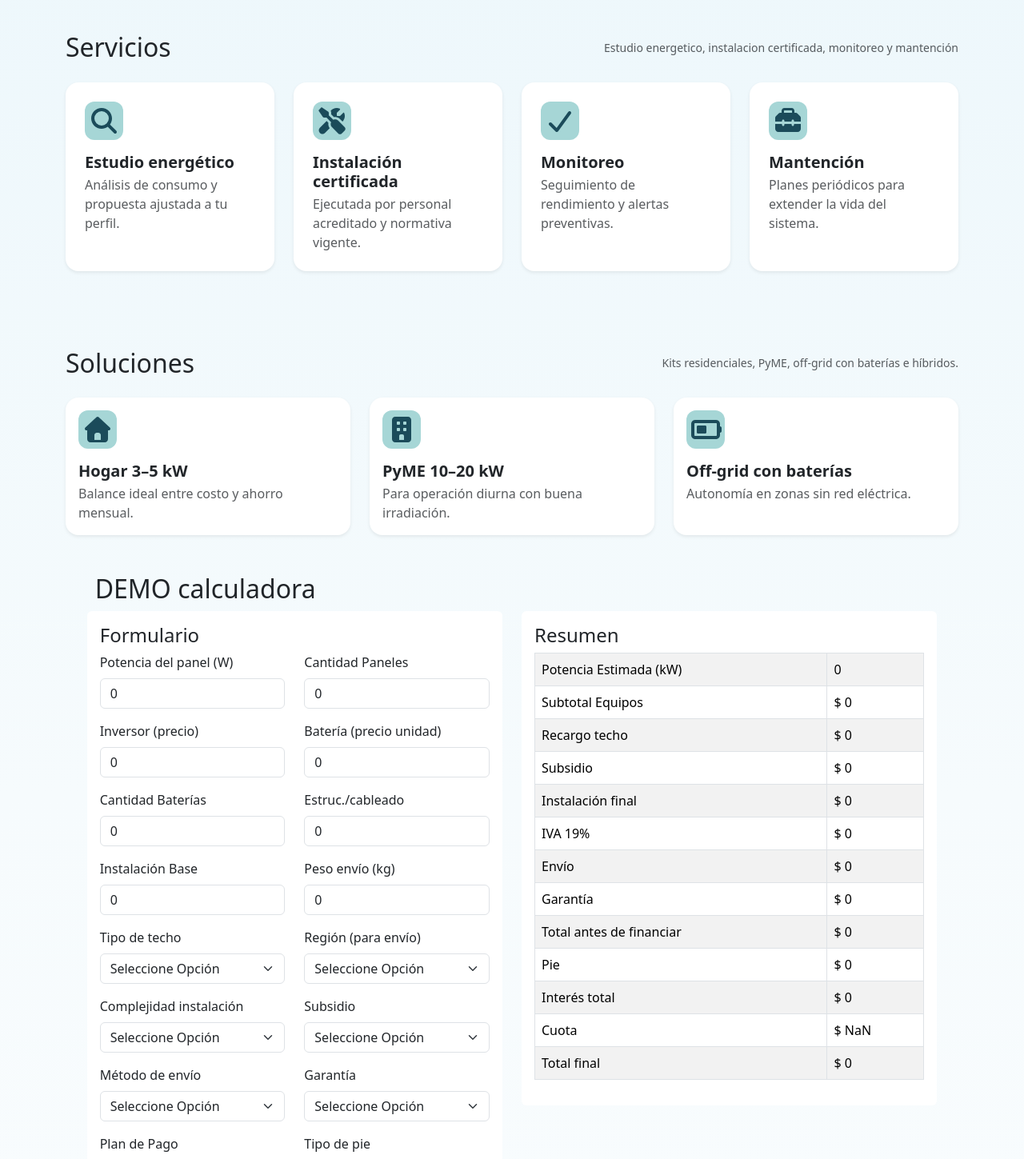
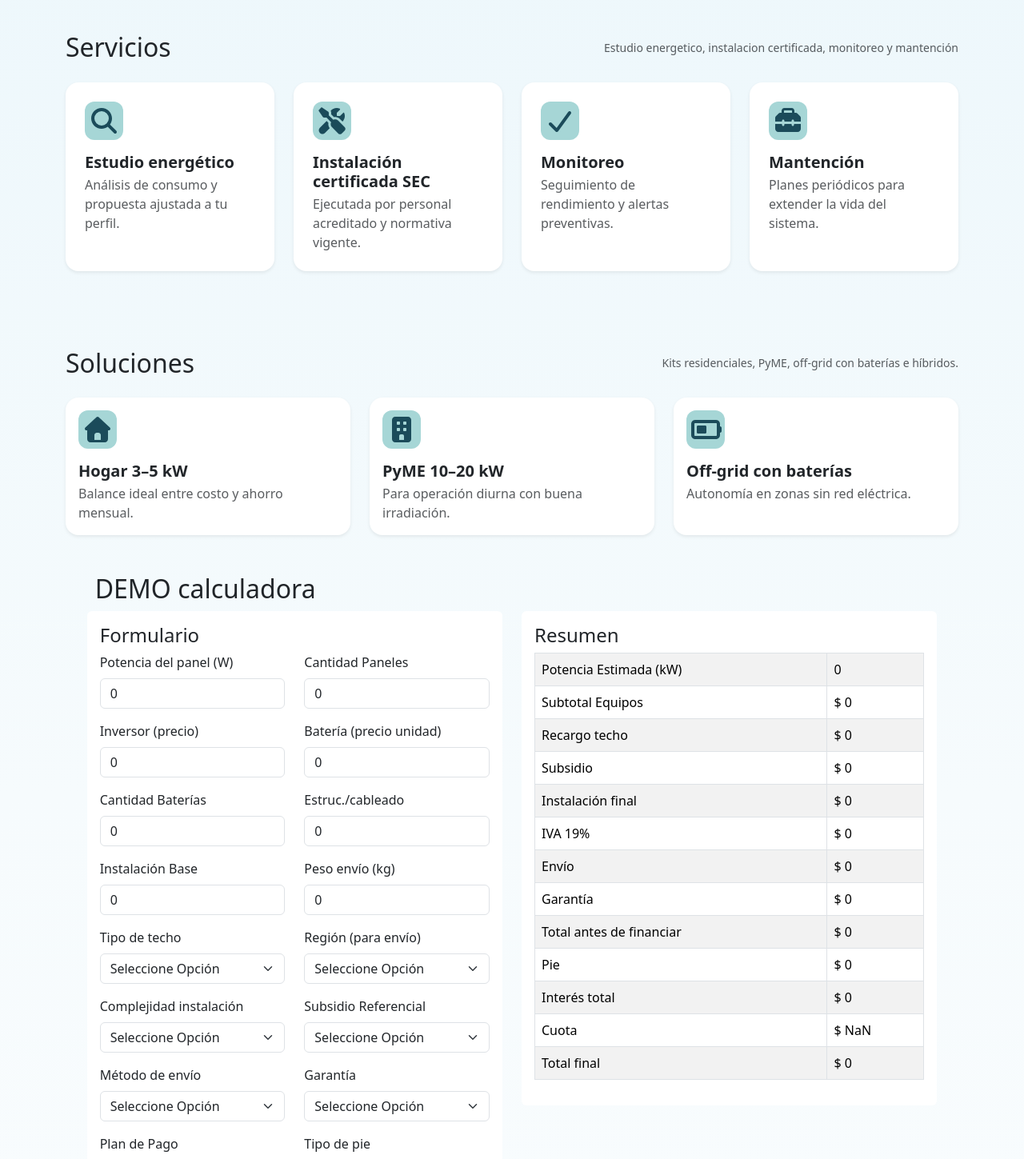
Before and after one commit to Joako-kvr/fullstack_2, a React (Create React App) app: page / in a window 1280 px wide. Shown: the part 490-1939 px from the top of the page at 80% size. Built offline with nearby package versions, Linux system fonts and the light colour scheme.

Commit message:
revision final

```diff
--- a/src/components/CalculadoraIntegral.js
+++ b/src/components/CalculadoraIntegral.js
@@ -68,7 +68,7 @@ function CalculadoraPrincipal() {
     const total = totalAnteFinan - montoPie + montoInteresTotal
 
     return (
-        <div className='row justify-content-center'>
+        <div className='row justify-content-center' id="demo-calculadora">
             <div className='row justify-content-center'>
                 <div className='col-lg-10 text-left'>
                     <h2>DEMO calculadora</h2>
@@ -180,7 +180,7 @@ function CalculadoraPrincipal() {
                             </select>
                         </div>
                         <div className='col-lg-6'>
-                            <label className='form-label' htmlFor='subsidio'>Subsidio</label>
+                            <label className='form-label' htmlFor='subsidio'>Subsidio Referencial</label>
                             <select className='form-select' id='subsidio' name='subsidio' value={subsidio} onChange={(e) => setSubsidio(e.target.value)}>
                                 <option>Seleccione Opción</option>
                                 <option value={1}>Sin subsidio → 0%</option>
--- a/src/components/Hero.js
+++ b/src/components/Hero.js
@@ -6,7 +6,7 @@ import Button from 'react-bootstrap/Button';
 
 function Hero() {
     return (
-        <section className="py-5 pt-5 bg-hero">
+        <section className="py-5 pt-5 bg-hero" id="hero">
             <Container>
                 <Row className="align-items-center gy-4">
                     <Col xs={12} md={6} className='text-start'>
--- a/src/components/Navbar.js
+++ b/src/components/Navbar.js
@@ -34,7 +34,7 @@ function NavbarHelioAndes() {
 
         <Navbar.Collapse id="helioandes-navbar">
           <Nav className="mx-auto gap-lg-3" onSelect={handleNavClick}>
-            <Nav.Link href="#inicio">Inicio</Nav.Link>
+            <Nav.Link href="#hero">Inicio</Nav.Link>
             <Nav.Link href="#servicios">Servicios</Nav.Link>
             <Nav.Link href="#soluciones">Soluciones</Nav.Link>
             <Nav.Link href="#demo-calculadora">DEMO</Nav.Link>
--- a/src/components/Planes.js
+++ b/src/components/Planes.js
@@ -14,7 +14,7 @@ function Planes() {
     return (
         <section id="planes" className="py-5">
             <Container>
-                             <Row className="align-items-center mb-4">
+                <Row className="align-items-center mb-4">
 
                     <Col xs={12} md={6} className='text-start'>
                         <Col xs={12} md={6}>
--- a/src/components/Servicios.js
+++ b/src/components/Servicios.js
@@ -9,7 +9,7 @@ import { faMagnifyingGlass, faScrewdriverWrench, faCheck, faToolbox } from '@for
 
 const items = [
     { title: 'Estudio energético', text: 'Análisis de consumo y propuesta ajustada a tu perfil.', icon: <FontAwesomeIcon icon={faMagnifyingGlass} size="2x" /> },
-    { title: 'Instalación certificada', text: 'Ejecutada por personal acreditado y normativa vigente.', icon: <FontAwesomeIcon icon={faScrewdriverWrench} size="2x" /> },
+    { title: 'Instalación certificada SEC', text: 'Ejecutada por personal acreditado y normativa vigente.', icon: <FontAwesomeIcon icon={faScrewdriverWrench} size="2x" /> },
     { title: 'Monitoreo', text: 'Seguimiento de rendimiento y alertas preventivas.', icon: <FontAwesomeIcon icon={faCheck} size="2x" /> },
     { title: 'Mantención', text: 'Planes periódicos para extender la vida del sistema.', icon: <FontAwesomeIcon icon={faToolbox} size="2x" /> },
 ];
```
